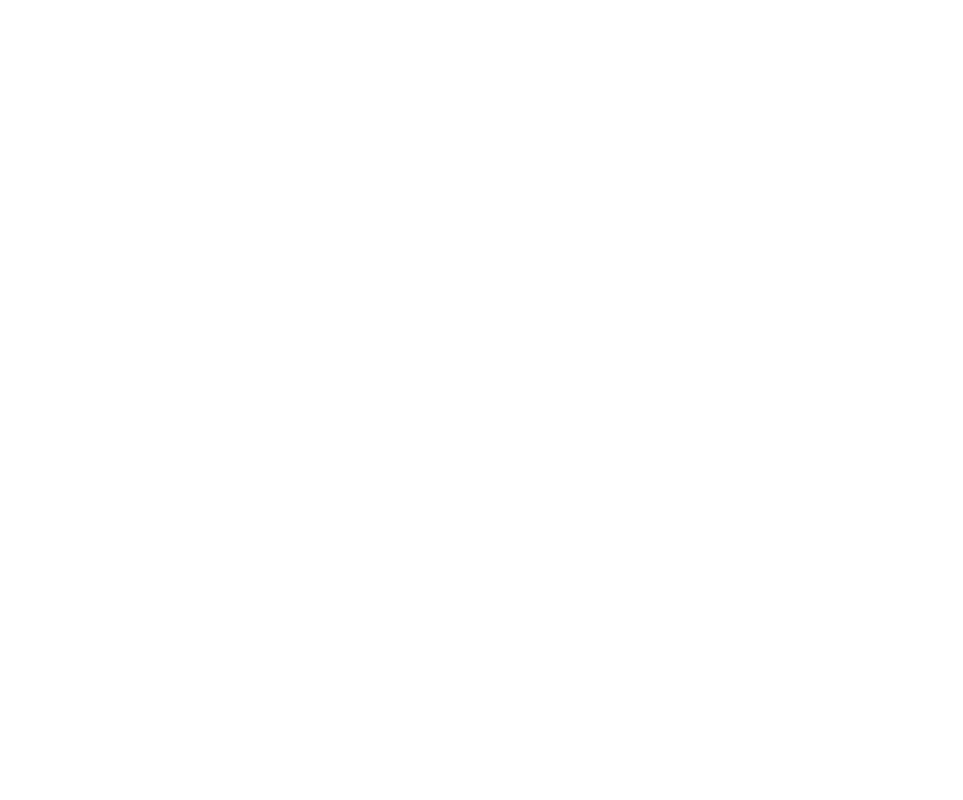
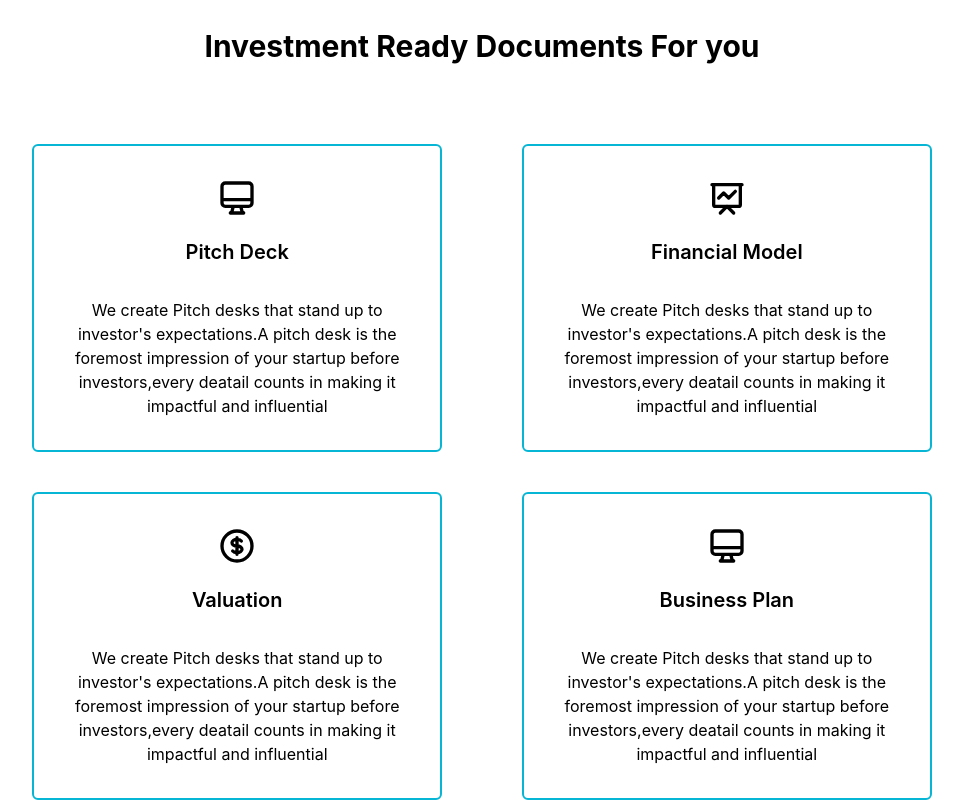
Before and after one commit to Arjunadappa/firmingle, a React (Create React App) app: page / in a window 1280 px wide. Shown: the part 674-1474 px from the top of the page, without its empty margins (158-1121 px from the left). Before the commit the page ends 800 px from the top, so only its background shows below. Built offline with nearby package versions, Linux system fonts and the light colour scheme.

Commit message:
Features component

```diff
--- a/src/App.js
+++ b/src/App.js
@@ -1,10 +1,13 @@
 import './App.css';
 import Header from './components/header.jsx';
-
+import Features from './components/features';
 function App() {
 	return (
-		<Header></Header>
-	)
+		<div>
+			<Header></Header>
+			<Features></Features>
+		</div>
+	);
 }
 
 export default App;
--- /dev/null
+++ b/src/components/features.jsx
@@ -0,0 +1,56 @@
+import { DesktopComputerIcon,PresentationChartLineIcon,CurrencyDollarIcon } from '@heroicons/react/outline';
+function Features() {
+	return (
+		<div>
+			<div className="text-center">
+				<h2 className="font-bold text-3xl py-20">
+					Investment Ready Documents For you
+				</h2>
+			</div>
+			<div className="mx-auto max-w-5xl flex flex-wrap justify-center gap-x-20 gap-y-10">
+				<div className=" p-8 flex flex-col  basis-2/5 items-center border-cyan-500 border-2 rounded-md">
+					<DesktopComputerIcon className="h-10 w-10 mb-5"></DesktopComputerIcon>
+					<h5 className="pb-8 text-xl font-semibold">Pitch Deck</h5>
+					<p className="text-center">
+						We create Pitch desks that stand up to investor's expectations.A
+						pitch desk is the foremost impression of your startup before
+						investors,every deatail counts in making it impactful and
+						influential
+					</p>
+				</div>
+				<div className=" p-8 flex flex-col  basis-2/5 items-center border-cyan-500 border-2 rounded-md">
+					<PresentationChartLineIcon className="h-10 w-10 mb-5"></PresentationChartLineIcon>
+					<h5 className="pb-8 text-xl font-semibold">Financial Model</h5>
+					<p className="text-center">
+						We create Pitch desks that stand up to investor's expectations.A
+						pitch desk is the foremost impression of your startup before
+						investors,every deatail counts in making it impactful and
+						influential
+					</p>
+				</div>
+				<div className=" p-8 flex flex-col  basis-2/5 items-center border-cyan-500 border-2 rounded-md">
+					<CurrencyDollarIcon className="h-10 w-10 mb-5"></CurrencyDollarIcon>
+					<h5 className="pb-8 text-xl font-semibold">Valuation</h5>
+					<p className="text-center">
+						We create Pitch desks that stand up to investor's expectations.A
+						pitch desk is the foremost impression of your startup before
+						investors,every deatail counts in making it impactful and
+						influential
+					</p>
+				</div>
+				<div className=" p-8 flex flex-col  basis-2/5 items-center border-cyan-500 border-2 rounded-md">
+					<DesktopComputerIcon className="h-10 w-10 mb-5"></DesktopComputerIcon>
+					<h5 className="pb-8 text-xl font-semibold">Business Plan</h5>
+					<p className="text-center">
+						We create Pitch desks that stand up to investor's expectations.A
+						pitch desk is the foremost impression of your startup before
+						investors,every deatail counts in making it impactful and
+						influential
+					</p>
+				</div>
+			</div>
+		</div>
+	);
+}
+
+export default Features;
```
